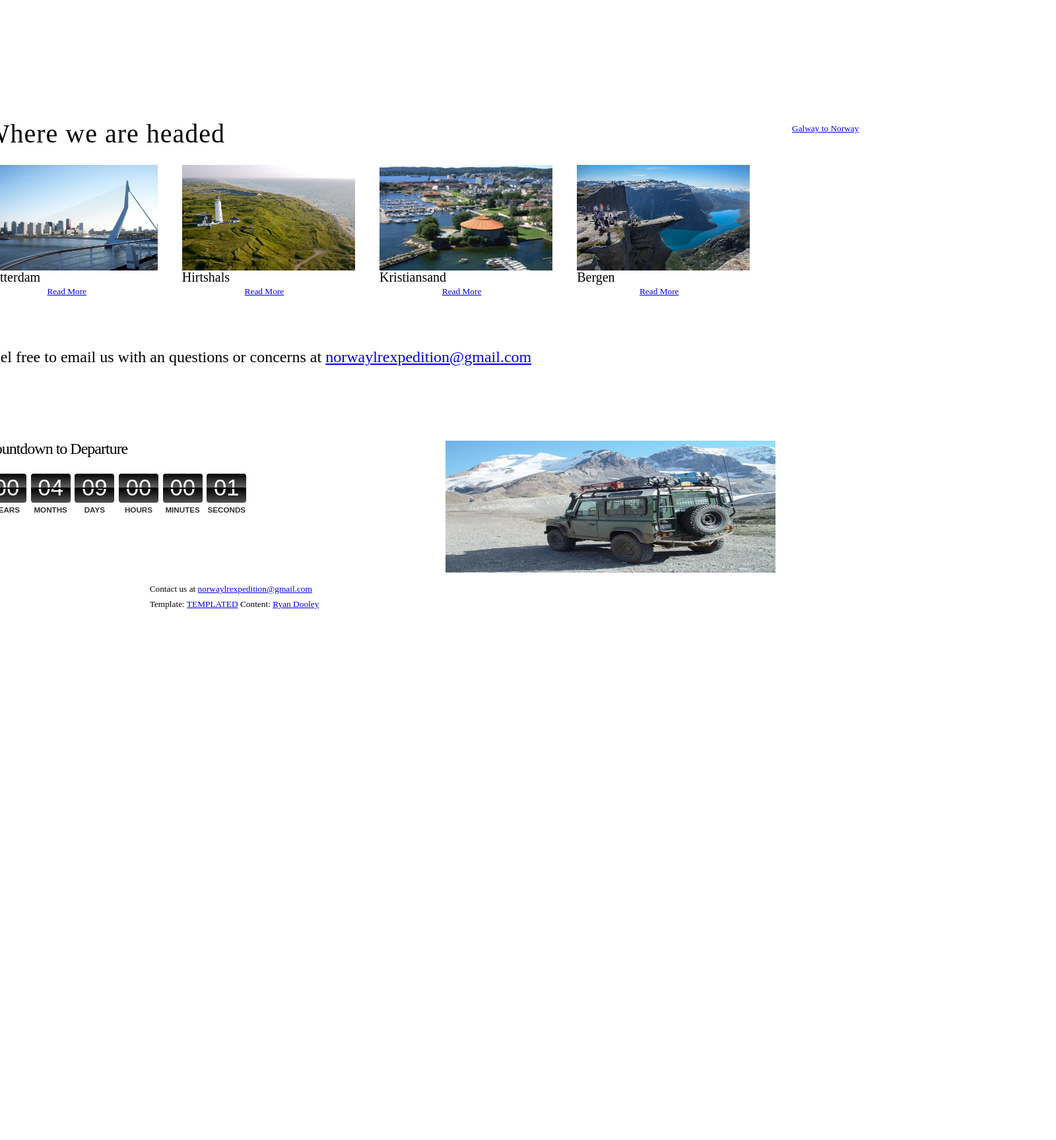
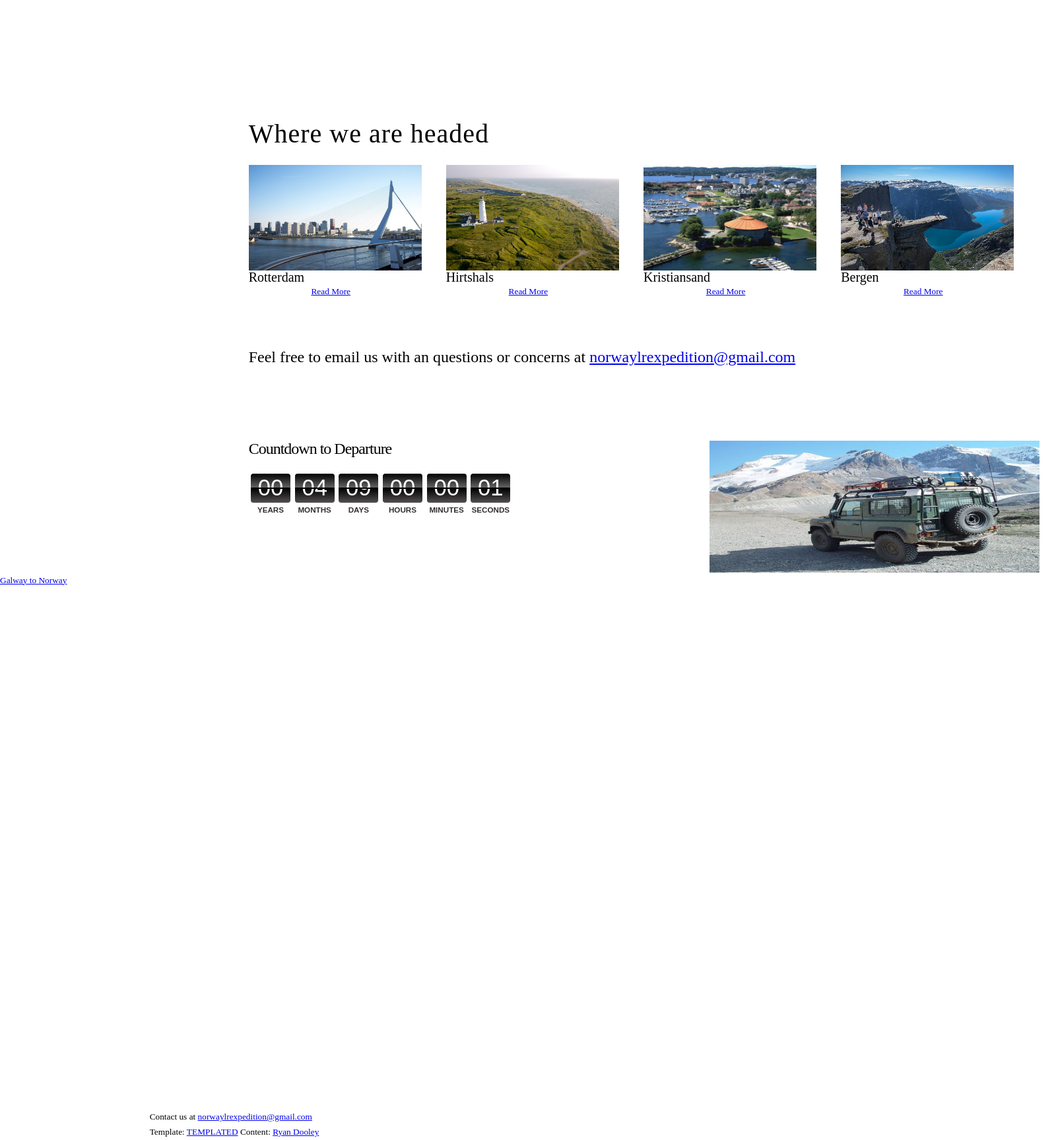
Before and after one commit to interlochen/overland, a Django app: page /overland/ in a window 1600 px wide. Shown: the part 305-2033 px from the top of the page at 66% size. Before the commit the page ends 1228 px from the top, so only its background shows below. Run offline with Django 3.2, Linux system fonts and the light colour scheme; some libraries are stand-ins or nearby versions.

Commit message:
change sizes

```diff
--- a/mysite/overland/templates/overland/index.html
+++ b/mysite/overland/templates/overland/index.html
@@ -6,7 +6,7 @@
 
 			<div class="row">
 
-			<div class="container">
+			<div class="container" style="margin-left: 400px;">
 				<header>
 					<h2>Where we are headed</h2>
 				</header>
@@ -72,7 +72,7 @@
 
 				</div>
 			</div>
-			<div id="sidebar" class="2u" style="padding">
+			<div id="sidebar" class="2u" style="height: 100%;">
 					<div class="fb-page" data-href="https://www.facebook.com/GalwaytoNorway/?ref=aymt_homepage_panel" data-small-header="true" data-adapt-container-width="true" data-hide-cover="false" data-show-facepile="false" data-show-posts="true"><div class="fb-xfbml-parse-ignore"><blockquote cite="https://www.facebook.com/GalwaytoNorway/?ref=aymt_homepage_panel"><a href="https://www.facebook.com/GalwaytoNorway/?ref=aymt_homepage_panel">Galway to Norway</a></blockquote></div></div>
 				</div>
 		</div>
```
